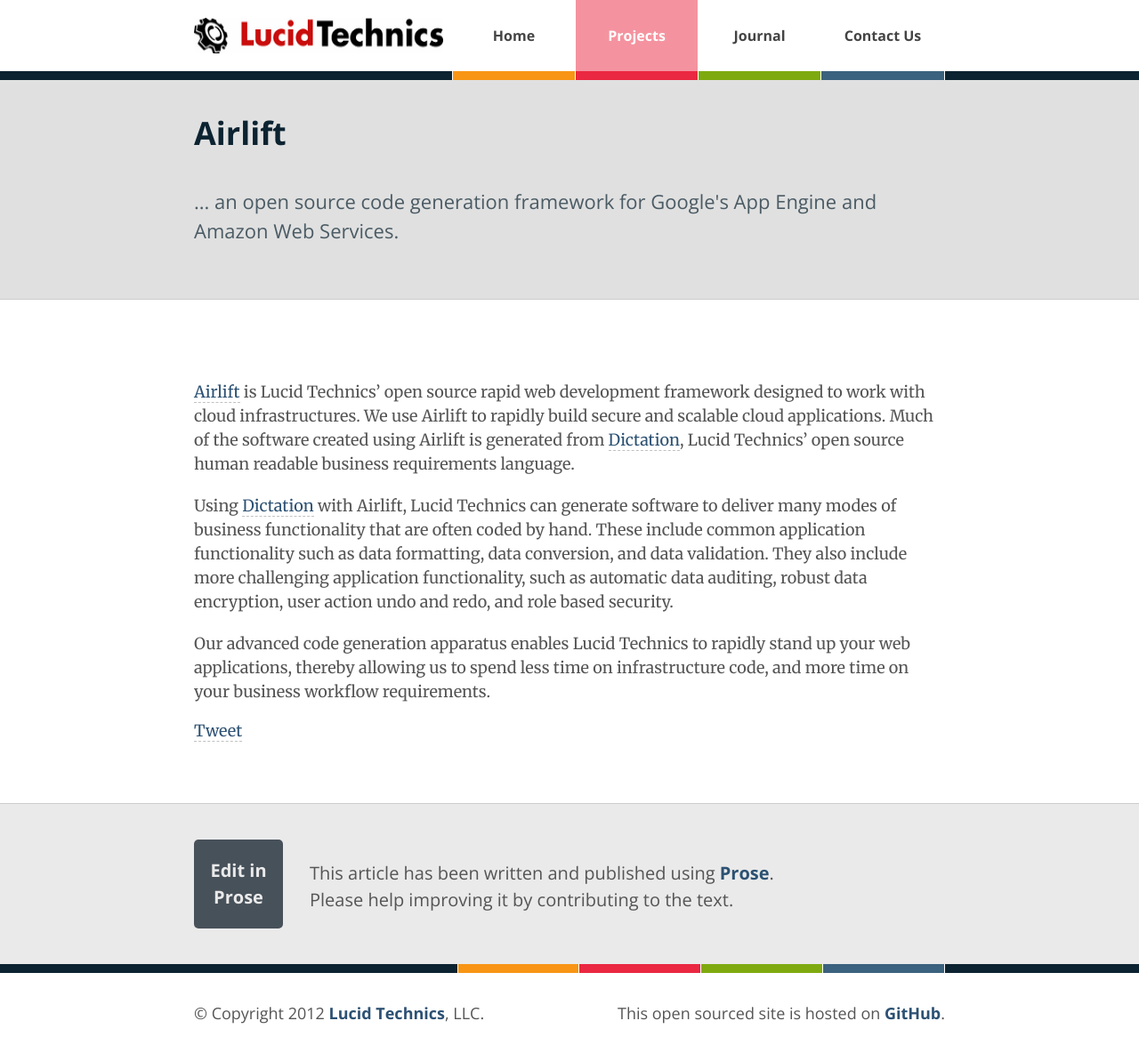
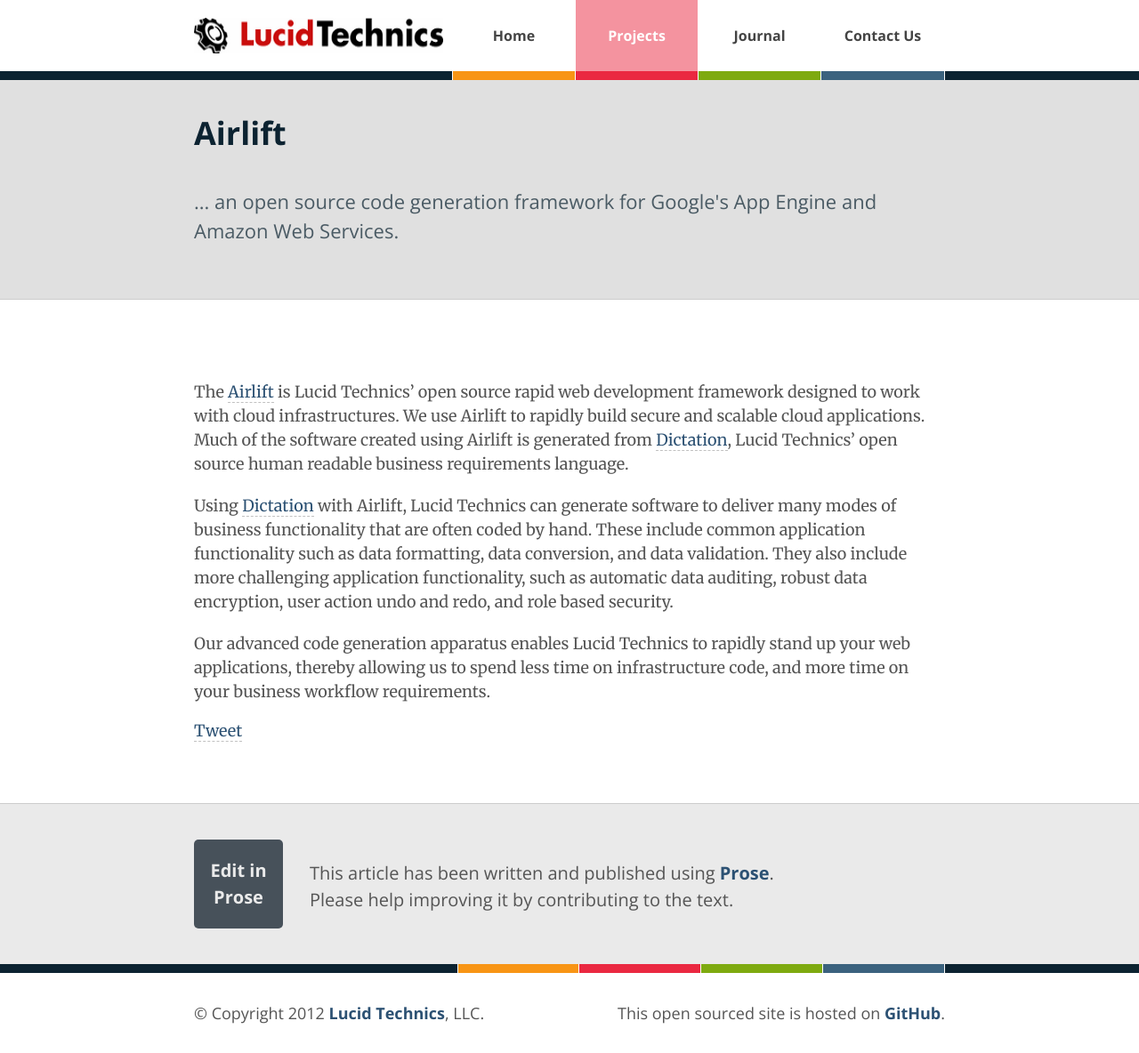
Before and after one commit to LucidTechnics/lucidtechnics.github.com, a Jekyll site: the page built from _posts/projects/0100-01-01-airlift.md, in a window 1280 px wide. Shown: the whole page at 89% size. Built offline with Jekyll 4.4.1, drawn with Linux system fonts in a browser that asks for light colours; nearby versions of some CDN libraries; comment, search, counter and statistics services are not loaded.

Commit message:
Updated _posts/projects/0100-01-01-airlift.md

```diff
--- a/_posts/projects/0100-01-01-airlift.md
+++ b/_posts/projects/0100-01-01-airlift.md
@@ -11,7 +11,7 @@
 published: true
 ---
 
-<a href="http://github.com/LucidTechnics/Airlift">Airlift</a> is Lucid Technics' open source rapid web development framework designed to work with cloud infrastructures. We use Airlift to rapidly build secure and scalable cloud applications.  Much of the software created using Airlift is generated from <a href="http://lucidtechnics.github.com/projects/dictation.html">Dictation</a>, Lucid Technics' open source human readable business requirements language.
+The <a href="http://github.com/LucidTechnics/Airlift">Airlift</a> is Lucid Technics' open source rapid web development framework designed to work with cloud infrastructures. We use Airlift to rapidly build secure and scalable cloud applications.  Much of the software created using Airlift is generated from <a href="http://lucidtechnics.github.com/projects/dictation.html">Dictation</a>, Lucid Technics' open source human readable business requirements language.
 
 Using <a href="http://lucidtechnics.github.com/projects/dictation.html">Dictation</a> with Airlift, Lucid Technics can generate software to deliver many modes of business functionality that are often coded by hand.  These include common application functionality such as data formatting, data conversion, and data validation.  They also include more challenging application functionality, such as automatic data auditing, robust data encryption, user action undo and redo, and role based security.
 
```
